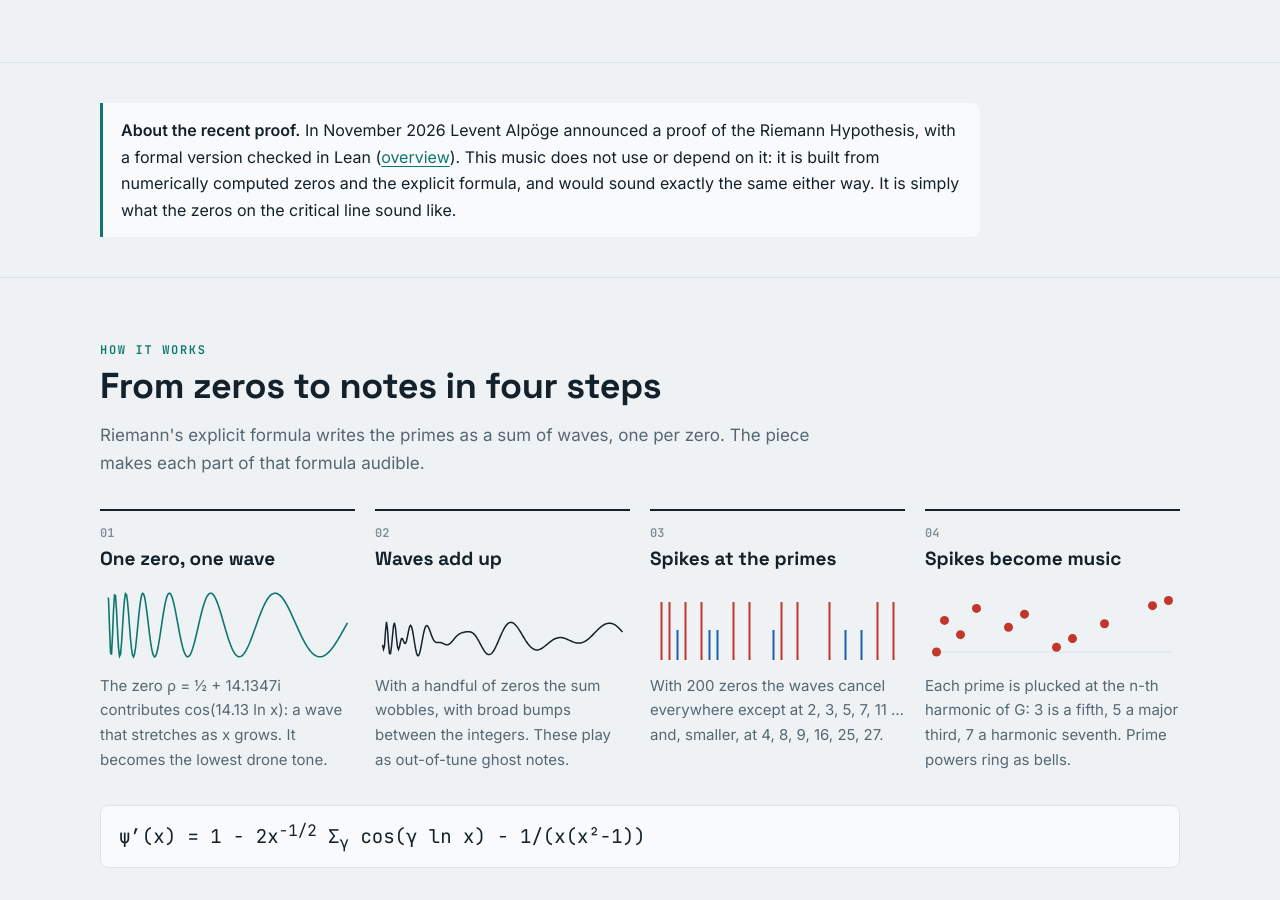
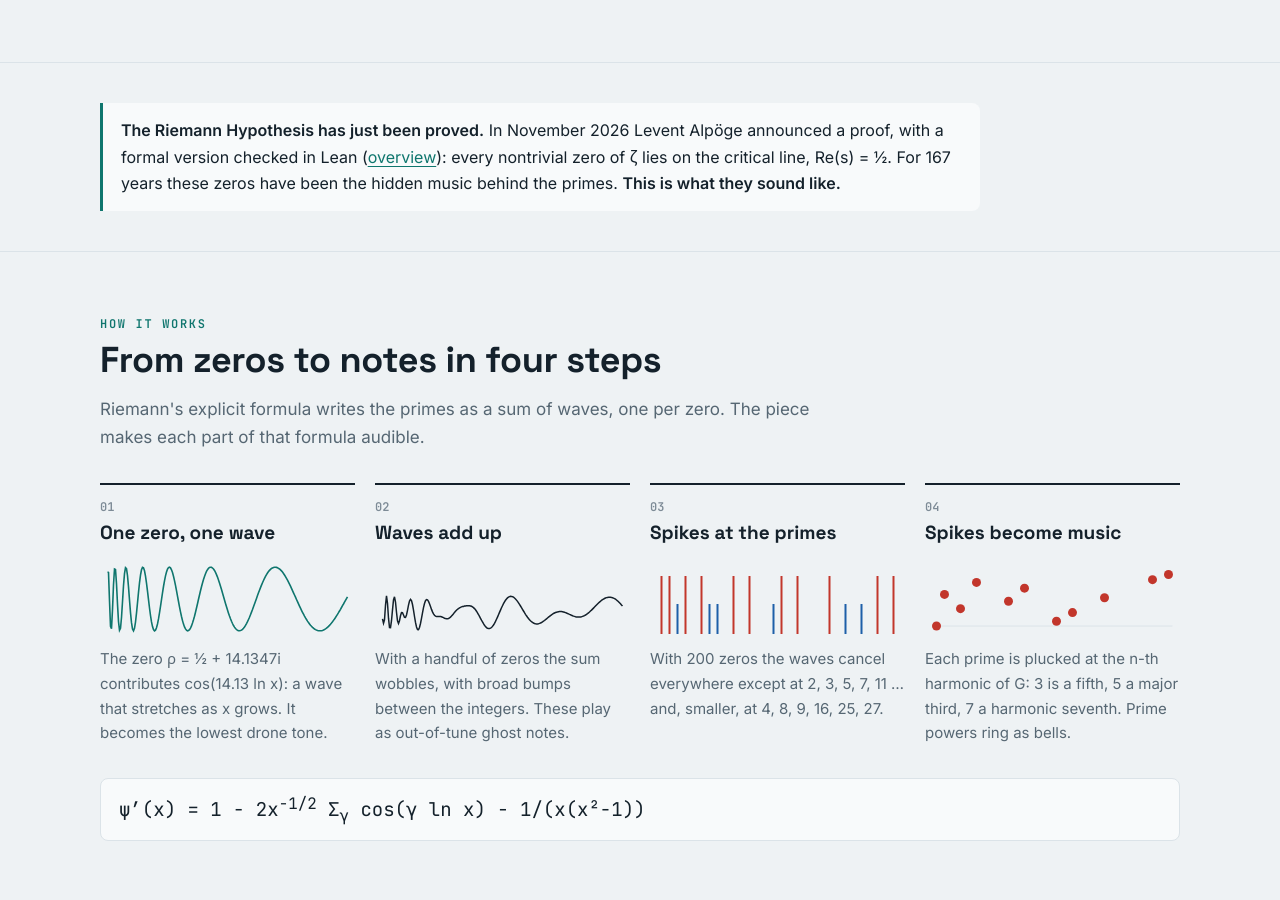
Before and after one commit to joe-carr-data/zeta-prime-music, a plain HTML site: page docs/index.html in a window 1280 px wide. Shown: the part 2077-2977 px from the top of the page. Drawn offline with Linux system fonts and the light colour scheme.

Commit message:
site: lead with the Riemann Hypothesis proof as the hook

```diff
--- a/docs/index.html
+++ b/docs/index.html
@@ -91,7 +91,7 @@
   <section id="proof" style="padding-block:40px">
     <div class="wrap">
       <div class="callout" style="margin:0; max-width:880px">
-        <b>About the recent proof.</b> In November 2026 Levent Alpöge announced a proof of the Riemann Hypothesis, with a formal version checked in Lean (<a href="https://en.wikipedia.org/wiki/Alp%C3%B6ge's_proof_of_the_Riemann_hypothesis">overview</a>). This music does not use or depend on it: it is built from numerically computed zeros and the explicit formula, and would sound exactly the same either way. It is simply what the zeros on the critical line sound like.
+        <b>The Riemann Hypothesis has just been proved.</b> In November 2026 Levent Alpöge announced a proof, with a formal version checked in Lean (<a href="https://en.wikipedia.org/wiki/Alp%C3%B6ge's_proof_of_the_Riemann_hypothesis">overview</a>): every nontrivial zero of ζ lies on the critical line, Re(s) = ½. For 167 years these zeros have been the hidden music behind the primes. <b>This is what they sound like.</b>
       </div>
     </div>
   </section>
```
Also changed, not shown: 2 other files.
